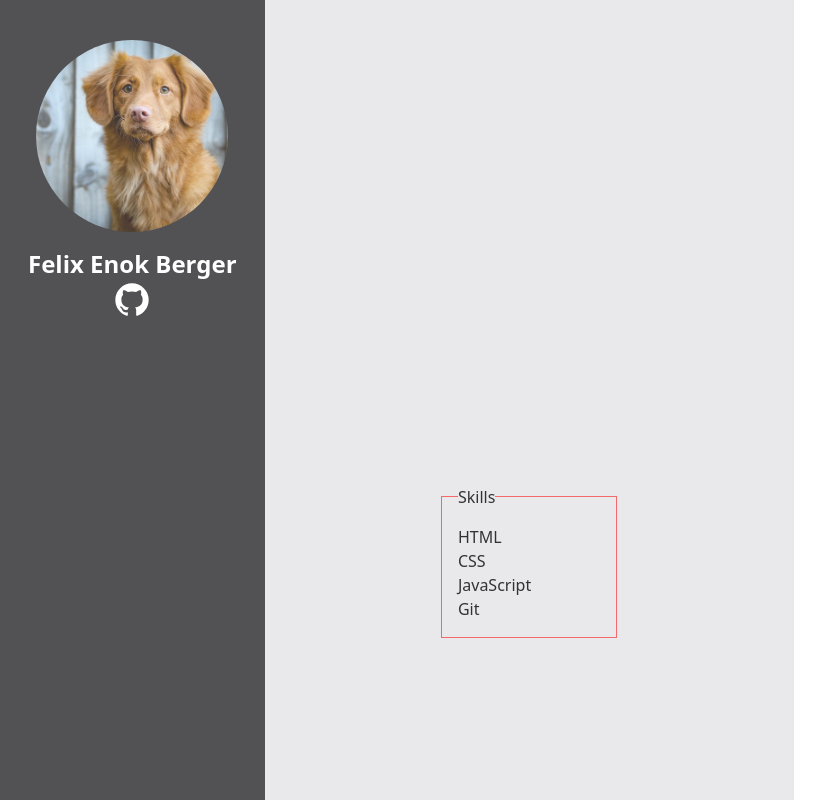
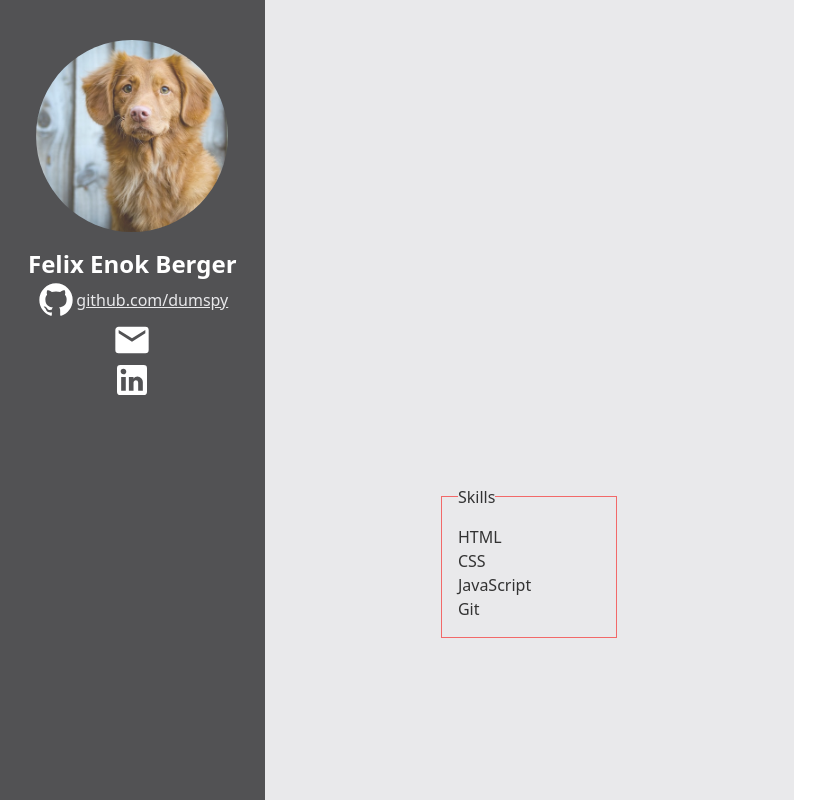
Before and after one commit to Dumspy/Resume-CV, a website: page src/index.html in a window 1280 px wide. Shown: the top 800 px of the page, without its empty margins (0-827 px from the left). Drawn offline with Linux system fonts and the light colour scheme.

Commit message:
Testing links and hover effects

```diff
--- a/src/index.html
+++ b/src/index.html
@@ -14,8 +14,23 @@
             <h1 class="text-white text-2xl font-semibold">
                 Felix Enok Berger
             </h1>
+            <!-- GITHUB ICON -->
+            <a href="https://github.com/dumspy" class="text-zinc-200 flex items-center underline hover:text-zinc-400">
+                <svg viewBox="0 0 24 24" class="fill-white w-10">
+                    <path
+                        d="M12 2A10 10 0 0 0 2 12c0 4.42 2.87 8.17 6.84 9.5c.5.08.66-.23.66-.5v-1.69c-2.77.6-3.36-1.34-3.36-1.34c-.46-1.16-1.11-1.47-1.11-1.47c-.91-.62.07-.6.07-.6c1 .07 1.53 1.03 1.53 1.03c.87 1.52 2.34 1.07 2.91.83c.09-.65.35-1.09.63-1.34c-2.22-.25-4.55-1.11-4.55-4.92c0-1.11.38-2 1.03-2.71c-.1-.25-.45-1.29.1-2.64c0 0 .84-.27 2.75 1.02c.79-.22 1.65-.33 2.5-.33c.85 0 1.71.11 2.5.33c1.91-1.29 2.75-1.02 2.75-1.02c.55 1.35.2 2.39.1 2.64c.65.71 1.03 1.6 1.03 2.71c0 3.82-2.34 4.66-4.57 4.91c.36.31.69.92.69 1.85V21c0 .27.16.59.67.5C19.14 20.16 22 16.42 22 12A10 10 0 0 0 12 2Z" />
+                </svg>
+                github.com/dumspy
+            </a>
+            <!-- EMAIL ICON-->
             <svg viewBox="0 0 24 24" class="fill-white w-10">
-                <path d="M12 2A10 10 0 0 0 2 12c0 4.42 2.87 8.17 6.84 9.5c.5.08.66-.23.66-.5v-1.69c-2.77.6-3.36-1.34-3.36-1.34c-.46-1.16-1.11-1.47-1.11-1.47c-.91-.62.07-.6.07-.6c1 .07 1.53 1.03 1.53 1.03c.87 1.52 2.34 1.07 2.91.83c.09-.65.35-1.09.63-1.34c-2.22-.25-4.55-1.11-4.55-4.92c0-1.11.38-2 1.03-2.71c-.1-.25-.45-1.29.1-2.64c0 0 .84-.27 2.75 1.02c.79-.22 1.65-.33 2.5-.33c.85 0 1.71.11 2.5.33c1.91-1.29 2.75-1.02 2.75-1.02c.55 1.35.2 2.39.1 2.64c.65.71 1.03 1.6 1.03 2.71c0 3.82-2.34 4.66-4.57 4.91c.36.31.69.92.69 1.85V21c0 .27.16.59.67.5C19.14 20.16 22 16.42 22 12A10 10 0 0 0 12 2Z" />
+                <path
+                    d="m20 8l-8 5l-8-5V6l8 5l8-5m0-2H4c-1.11 0-2 .89-2 2v12a2 2 0 0 0 2 2h16a2 2 0 0 0 2-2V6a2 2 0 0 0-2-2Z" />
+            </svg>
+            <!-- Linkedin -->
+            <svg viewBox="0 0 24 24" class="fill-white w-10">
+                <path
+                    d="M19 3a2 2 0 0 1 2 2v14a2 2 0 0 1-2 2H5a2 2 0 0 1-2-2V5a2 2 0 0 1 2-2h14m-.5 15.5v-5.3a3.26 3.26 0 0 0-3.26-3.26c-.85 0-1.84.52-2.32 1.3v-1.11h-2.79v8.37h2.79v-4.93c0-.77.62-1.4 1.39-1.4a1.4 1.4 0 0 1 1.4 1.4v4.93h2.79M6.88 8.56a1.68 1.68 0 0 0 1.68-1.68c0-.93-.75-1.69-1.68-1.69a1.69 1.69 0 0 0-1.69 1.69c0 .93.76 1.68 1.69 1.68m1.39 9.94v-8.37H5.5v8.37h2.77Z" />
             </svg>
         </div>
         <div class="w-2/3 flex justify-center items-center">
```
Also changed, not shown: dist/output.css.
